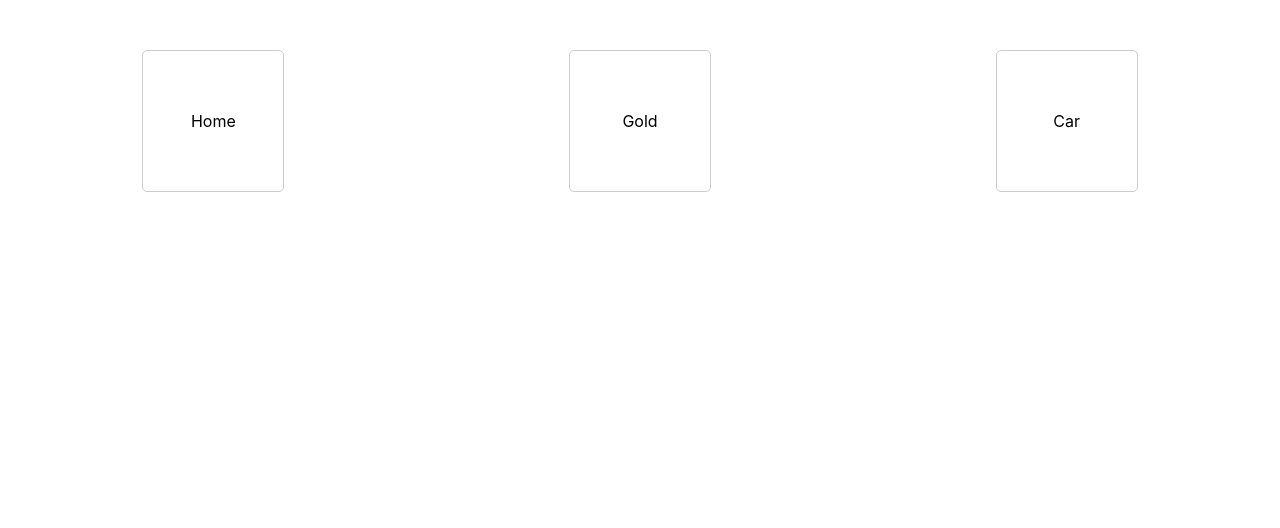
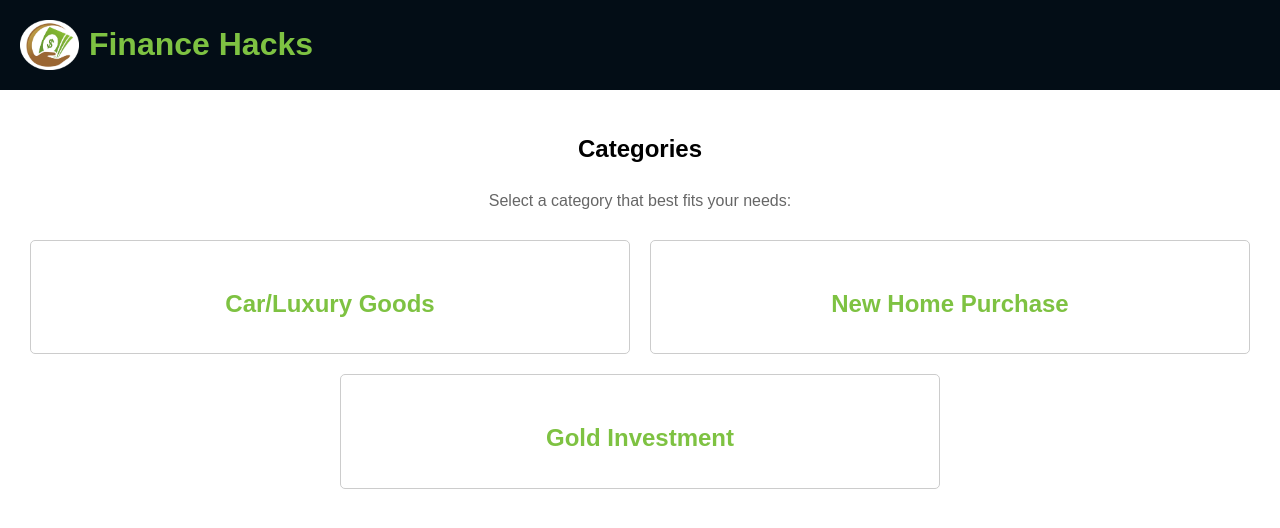
Before and after one commit to kpa1sai/Billiken-Hacks, a React (Create React App) app in the folder client/: page /categories in a window 1280 px wide. Shown: the top 528 px of the page. Built offline with nearby package versions, Linux system fonts and the light colour scheme.

Commit message:
categories

```diff
--- a/client/src/Categories.js
+++ b/client/src/Categories.js
@@ -1,35 +1,77 @@
 import React from 'react';
+import { useNavigate } from 'react-router-dom';
+import logo from './logo.png'; // Ensure the logo path is correct!
 
 const Categories = () => {
-    const styles = {
-        container: {
-            display: 'flex',
-            flexDirection: 'row',
-            justifyContent: 'space-around',
-            marginTop: '50px',
-        },
-        categoryBox: {
-            border: '1px solid #ccc',
-            borderRadius: '5px',
-            padding: '20px',
-            cursor: 'pointer',
-            width: '100px',
-            height: '100px',
-            display: 'flex',
-            alignItems: 'center',
-            justifyContent: 'center',
-        }
-    };
+  const navigate = useNavigate();
 
-    return (
-        <div style={{ textAlign: 'center' }}>
-            <div style={styles.container}>
-                <div style={styles.categoryBox}>Home</div>
-                <div style={styles.categoryBox}>Gold</div>
-                <div style={styles.categoryBox}>Car</div>
+  const handleCategoryClick = (category) => {
+    navigate(`/form/${category}`);
+  };
+
+  return (
+    <div>
+      <header style={{ background: '#030d16', padding: '20px', display: 'flex', alignItems: 'center' }}>
+        <img src={logo} alt="App Logo" style={{ maxHeight: '50px', marginRight: '10px' }} />
+        <h1 style={{ margin: 0, color: '#7ec242', fontFamily: 'Arial, sans-serif' }}>Finance Hacks</h1>
+      </header>
+
+      <main style={{ padding: '20px', fontSize: '16px', lineHeight: '1.6', textAlign: 'center' }}>
+        <h2 style={{ fontFamily: 'Arial, sans-serif' }}>Categories</h2>
+        <p style={{ fontFamily: 'Arial, sans-serif', color: '#666' }}>Select a category that best fits your needs:</p>
+        <div style={{ display: 'flex', justifyContent: 'space-around', flexWrap: 'wrap' }}>
+          <div
+            style={{
+              width: '45%',
+              minWidth: '300px',
+              padding: '20px',
+              border: '1px solid #ccc',
+              borderRadius: '5px',
+              margin: '10px',
+              cursor: 'pointer',
+              color: '#7ec242',
+              transition: 'transform 0.3s',
+            }}
+            onClick={() => handleCategoryClick('car-luxury-goods')}
+          >
+            <h3 style={{ fontFamily: 'Arial, sans-serif', fontSize: '24px', marginBottom: '10px' }}>Car/Luxury Goods</h3>
+             </div>
+          <div
+            style={{
+              width: '45%',
+              minWidth: '300px',
+              padding: '20px',
+              border: '1px solid #ccc',
+              borderRadius: '5px',
+              margin: '10px',
+              cursor: 'pointer',
+              color: '#7ec242',
+              transition: 'transform 0.3s',
+            }}
+            onClick={() => handleCategoryClick('new-home-purchase')}
+          >
+            <h3 style={{ fontFamily: 'Arial, sans-serif', fontSize: '24px', marginBottom: '10px' }}>New Home Purchase</h3>
             </div>
+          <div
+            style={{
+              width: '45%',
+              minWidth: '300px',
+              padding: '20px',
+              border: '1px solid #ccc',
+              borderRadius: '5px',
+              margin: '10px',
+              cursor: 'pointer',
+              color: '#7ec242',
+              transition: 'transform 0.3s',
+            }}
+            onClick={() => handleCategoryClick('gold-investment')}
+          >
+            <h3 style={{ fontFamily: 'Arial, sans-serif', fontSize: '24px', marginBottom: '10px' }}>Gold Investment</h3>
+           </div>
         </div>
-    );
-};
+      </main>
+    </div>
+  );
+}
 
 export default Categories;
```
